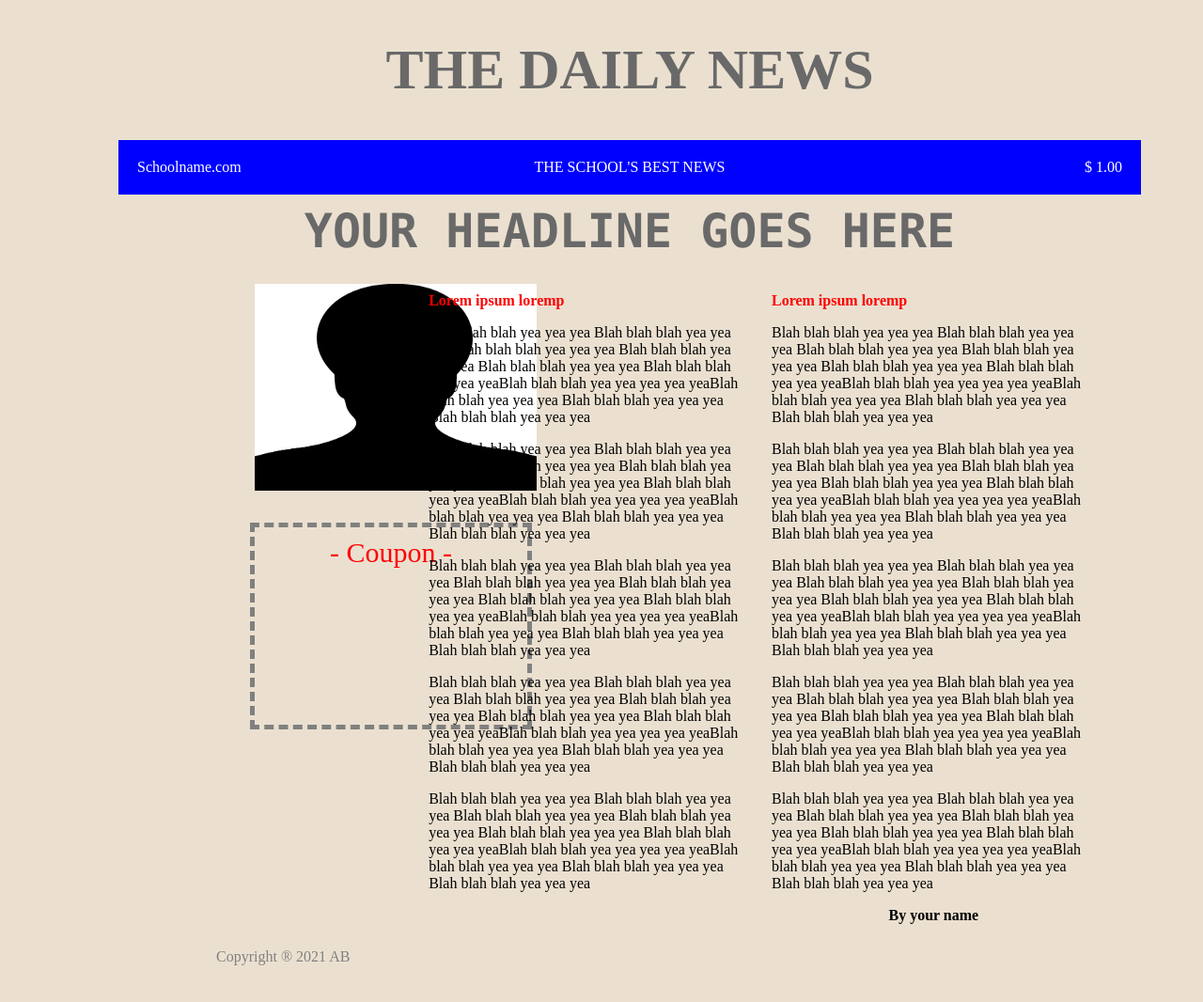
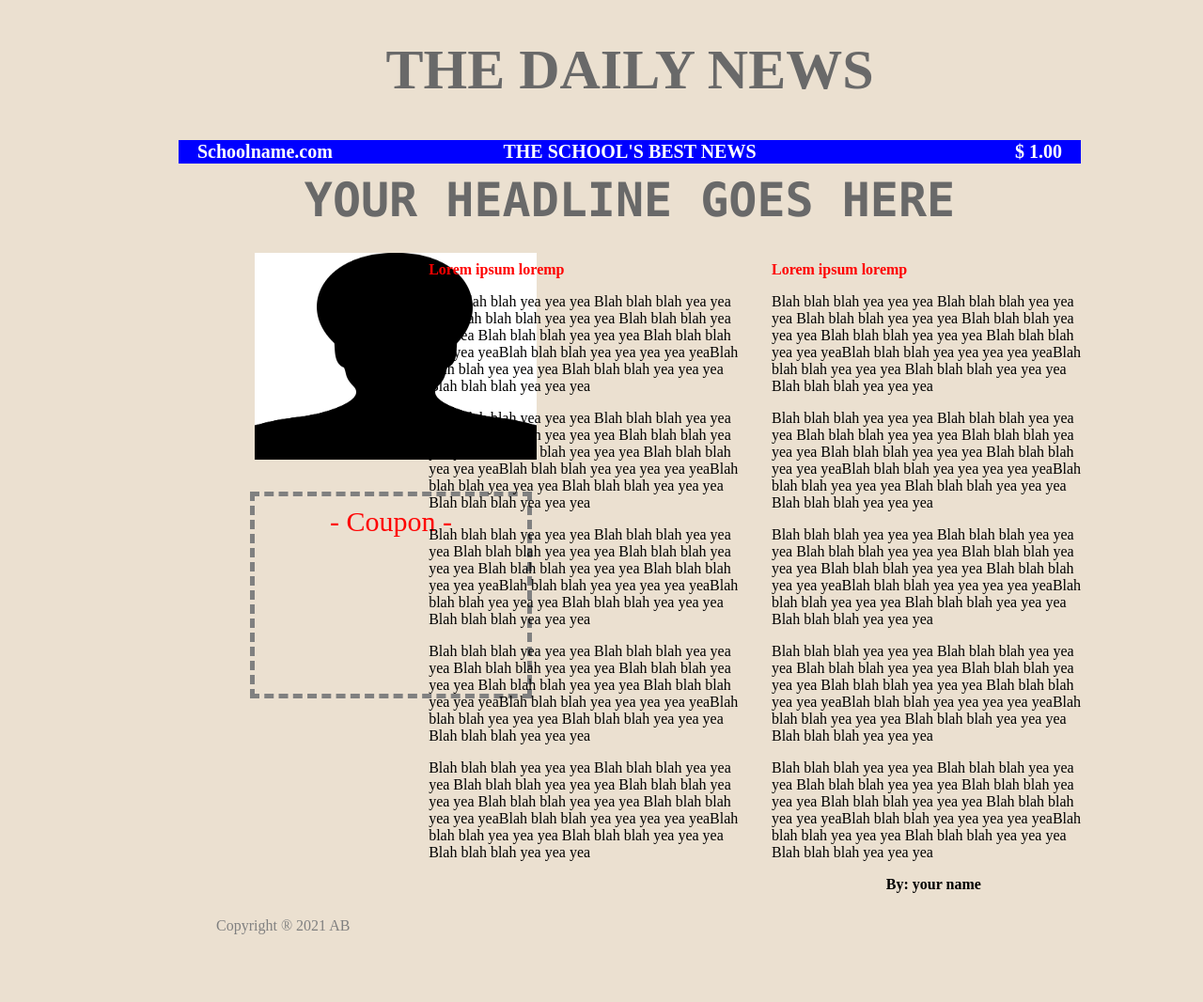
Before and after one commit to Andprog444/projektas1109, a plain HTML site: page tabs2.htm in a window 1280 px wide. Shown: the top 1066 px of the page at 94% size. After the commit the page ends 1044 px from the top, so only its background shows below. Drawn offline with Linux system fonts and the light colour scheme.

Commit message:
istrintos neveiksmingos eilutes

```diff
--- a/tabs2.htm
+++ b/tabs2.htm
@@ -25,31 +25,25 @@
                 margin: auto;
                 padding: 20px;
                 border-collapse: collapse;
-                width: 85%;
+                width: 75%;
                 background-color: blue;
                 color: white;
+                font-weight: bold;
+                font-size: 20px;
             }
             .tablecell1 {
                 padding-left: 20px;
                 width: 20%;
-                padding-top: 20px;
-                padding-bottom: 20px;
             }
             .tablecell2 {
                 text-align:center;
                 text-transform: uppercase;
                 width: 60%;
-                padding-top: 20px;
-                padding-bottom: 20px;
             }
             .tablecell3 {
                 text-align: right;
                 padding-right: 20px;
                 width: 20%;
-                padding-top: 20px;
-                padding-bottom: 20px;
-
-
             }
             .nav {
                 padding: 10px;
@@ -152,7 +146,7 @@
                    <p>Blah blah blah yea yea yea Blah blah blah yea yea yea Blah blah blah yea yea yea Blah blah blah yea yea yea Blah blah blah yea yea yea Blah blah blah yea yea yeaBlah blah blah yea yea yea yea yeaBlah blah blah yea yea yea Blah blah blah yea yea yea Blah blah blah yea yea yea</p>
                    <p>Blah blah blah yea yea yea Blah blah blah yea yea yea Blah blah blah yea yea yea Blah blah blah yea yea yea Blah blah blah yea yea yea Blah blah blah yea yea yeaBlah blah blah yea yea yea yea yeaBlah blah blah yea yea yea Blah blah blah yea yea yea Blah blah blah yea yea yea</p>
                    <p>Blah blah blah yea yea yea Blah blah blah yea yea yea Blah blah blah yea yea yea Blah blah blah yea yea yea Blah blah blah yea yea yea Blah blah blah yea yea yeaBlah blah blah yea yea yea yea yeaBlah blah blah yea yea yea Blah blah blah yea yea yea Blah blah blah yea yea yea</p>
-                   <p class="your-name">By your name</p>
+                   <p class="your-name">By: your name</p>
                 </td>
             </table>
         </tr>
```
